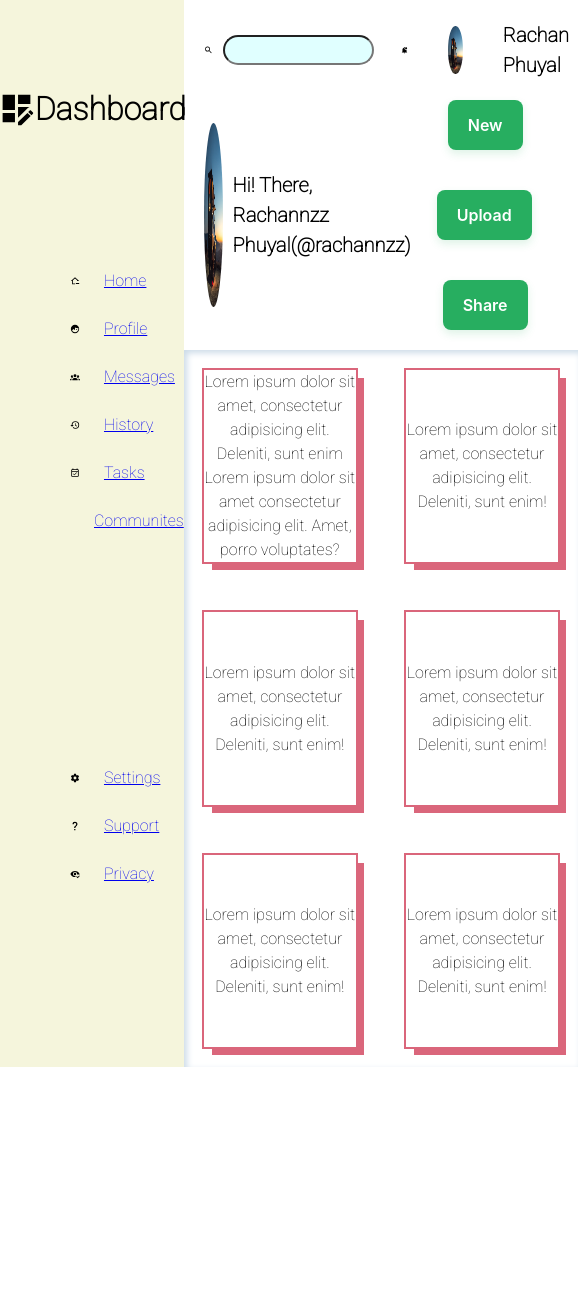
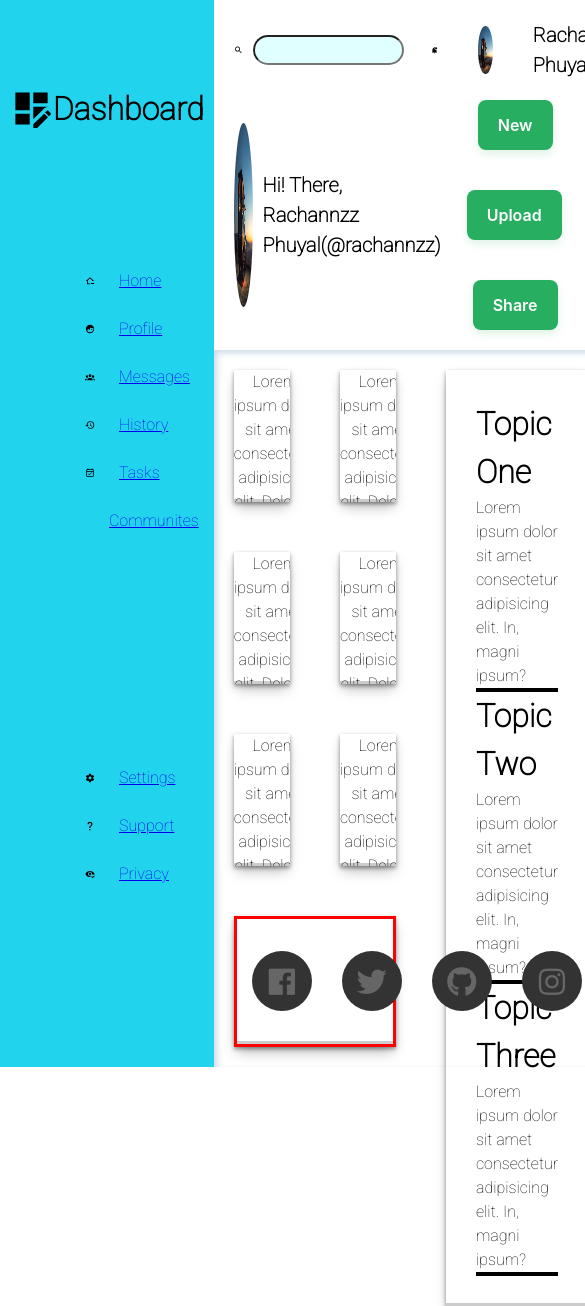
Before and after one commit to rachannzz/Admin-Dashboard, a plain HTML site: page index.html in a window 390 px wide. Shown: the top 1306 px of the page, 585 px wide, since content can reach past the window. Before the commit the page ends 1067 px from the top, so only its background shows below. Drawn offline with Linux system fonts and the light colour scheme.

Commit message:
Completed..(Not responsive yet)

```diff
--- a/index.html
+++ b/index.html
@@ -5,6 +5,7 @@
     <meta name="viewport" content="width=device-width, initial-scale=1.0">
     <title>Admin Dashboard</title>
     <link rel="stylesheet" href="style.css">
+    <link rel="stylesheet" href="https://use.fontawesome.com/releases/v5.6.3/css/all.css" integrity="sha384-UHRtZLI+pbxtHCWp1t77Bi1L4ZtiqrqD80Kn4Z8NTSRyMA2Fd33n5dQ8lWUE00s/" crossorigin="anonymous">
 </head>
 <body>
     <div class="main-container">
@@ -75,7 +76,55 @@
       <p>Lorem ipsum dolor sit amet, consectetur adipisicing elit. Deleniti, sunt enim!</p>
      </div>
 
+    <div class="news">
+      <div class="announcements">
+        <div>
+          <h1>Topic One</h1>
+          <p>Lorem ipsum dolor sit amet consectetur adipisicing elit. In, magni ipsum?</p>
+        </div>
+        <div>
+          <h1>Topic Two</h1>
+          <p>Lorem ipsum dolor sit amet consectetur adipisicing elit. In, magni ipsum?</p>
+        </div>
+        <div>
+          <h1>Topic Three</h1>
+          <p>Lorem ipsum dolor sit amet consectetur adipisicing elit. In, magni ipsum?</p>
+        </div>
+
+
+
+
     </div>
+  </div>
+  <div class="trending">
+    <ul>
+      <li>
+        <a href="#">
+          <i class="fab fa-facebook"></i>
+        </a>
+      </li>
+      <li>
+        <a href="#">
+          <i class="fab fa-twitter"></i>
+        </a>
+        </li>
+      <li>
+        <a href="#">
+          <i class="fab fa-github"></i>
+        </a>
+
+      </li>
+      <li>
+        <a href="#">
+          <i class="fab fa-instagram"></i>
+        </a>
+      </li>
+    </ul>
+
+
+
+  </div>
+
 </div>
 </body>
 </html>
--- a/style.css
+++ b/style.css
@@ -144,14 +144,15 @@ body {
 }
 
 .sidebar{
+  background-color: #22d3ee;
+ grid-template-columns:1fr ;
 
- grid-template-columns:1fr ;
 
 display: grid;
 grid-row:1/5;
 grid-column: 1/2;
 gap: 40px;
-background-color: beige;
+
 }
 .section1 > li, .section2 > li{
 
@@ -162,6 +163,7 @@ background-color: beige;
   grid-template-columns: 1fr 8fr;
   align-items: center;
   gap: 1.5rem;
+
 
 }
 
@@ -193,28 +195,136 @@ background-color: beige;
 }
 .container{
   box-shadow: rgb(204, 219, 232) 3px 3px 6px 0px inset, rgba(255, 255, 255, 0.5) -3px -3px 6px 1px inset;
+
 display: grid;
 grid-column: 2/-1;
 grid-row: 2/5;
-grid-template-columns: repeat(2,1fr);
+grid-template-columns: repeat(3,1fr);
 grid-template-rows:repeat(auto-fit,minmax(100px,1fr)) ;
 height: 85vh;
 padding: 20px;
 grid-row-gap: 50px;
 grid-column-gap: 50px;
 
+
 }
 
-.articles>p{
+.articles{
 
   display: grid;
-  box-shadow: 0 0 0 2px rgba(218,102,123,1), 8px 8px 0 0 rgba(218,102,123,1);
+  box-shadow: rgba(0, 0, 0, 0.4) 0px 2px 4px, rgba(0, 0, 0, 0.3) 0px 7px 13px -3px, rgba(0, 0, 0, 0.2) 0px -3px 0px inset;
   align-items: center;
   justify-items: center;
   text-align: center;
   height: 100%;
   width: auto;
   overflow: hidden;
+  transition: 1s;
 
 
 }
+.articles:hover{
+  transform: scale(1.1);
+  background: #22d3ee;
+  box-shadow: rgba(0, 0, 0, 0.4) 0px 2px 4px, rgba(0, 0, 0, 0.3) 0px 7px 13px -3px, rgba(0, 0, 0, 0.2) 0px -3px 0px inset;
+
+}
+.news{
+  display: grid;
+  grid-row: 1/5;
+  grid-column: 3/3;
+
+
+}
+
+.announcements{
+  display: grid;
+  box-shadow: rgba(0, 0, 0, 0.4) 0px 2px 4px, rgba(0, 0, 0, 0.3) 0px 7px 13px -3px, rgba(0, 0, 0, 0.2) 0px -3px 0px inset;
+  padding: 30px;
+
+
+}
+.announcements p{
+  gap:20px;
+  border-bottom: 4px solid black;
+}
+
+.trending{
+  display: grid;
+  box-shadow: rgba(0, 0, 0, 0.4) 0px 2px 4px, rgba(0, 0, 0, 0.3) 0px 7px 13px -3px, rgba(0, 0, 0, 0.2) 0px -3px 0px inset;
+  grid-row: 4/4;
+  grid-column:1/3;
+}
+.picture{
+  display: flex;
+  justify-content: space-around;
+  padding: 20px;
+}
+.picture img{
+
+    max-width: 80%;
+    height: 80%;
+    min-width: auto;
+    min-height: auto;
+
+
+  }
+
+.picture li{
+  list-style-type: none;
+
+}
+.trending{
+  border: 3px solid red;
+}
+.trending ul {
+  margin: 0;
+  padding: 0;
+  display: flex;
+  align-items: center;
+  justify-content: space-around;
+}
+
+ul li {
+  list-style: none;
+  margin: 0 15px;
+}
+
+.trending ul li a {
+  position: relative;
+  display: block;
+  width: 60px;
+  height: 60px;
+  text-align: center;
+  line-height: 63px;
+  background: #333;
+  border-radius: 50%;
+  font-size: 30px;
+  color: #666;
+  transition: .5s;
+}
+
+.trending ul li a::before {
+  content: '';
+  position: absolute;
+  top: 0;
+  left: 0;
+  width: 100%;
+  height: 100%;
+  border-radius: 50%;
+  background: #ffee10;
+  transition: .5s;
+  transform: scale(.9);
+  z-index: -1;
+}
+
+.trending ul li a:hover::before {
+  transform: scale(1.1);
+  box-shadow: 0 0 15px #ffee10;
+}
+
+.trending ul li a:hover {
+  color: #ffee10;
+  box-shadow: 0 0 5px #ffee10;
+  text-shadow: 0 0 5px #ffee10;
+}
```
